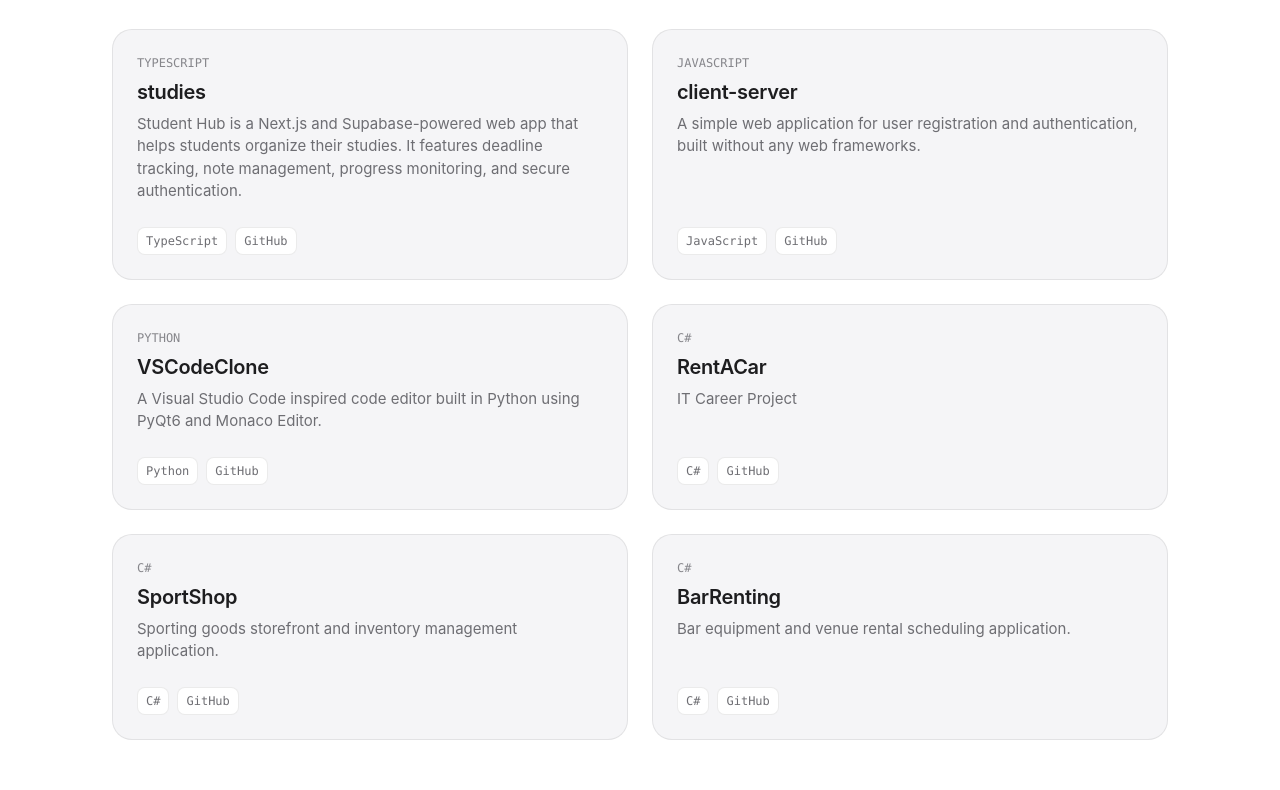
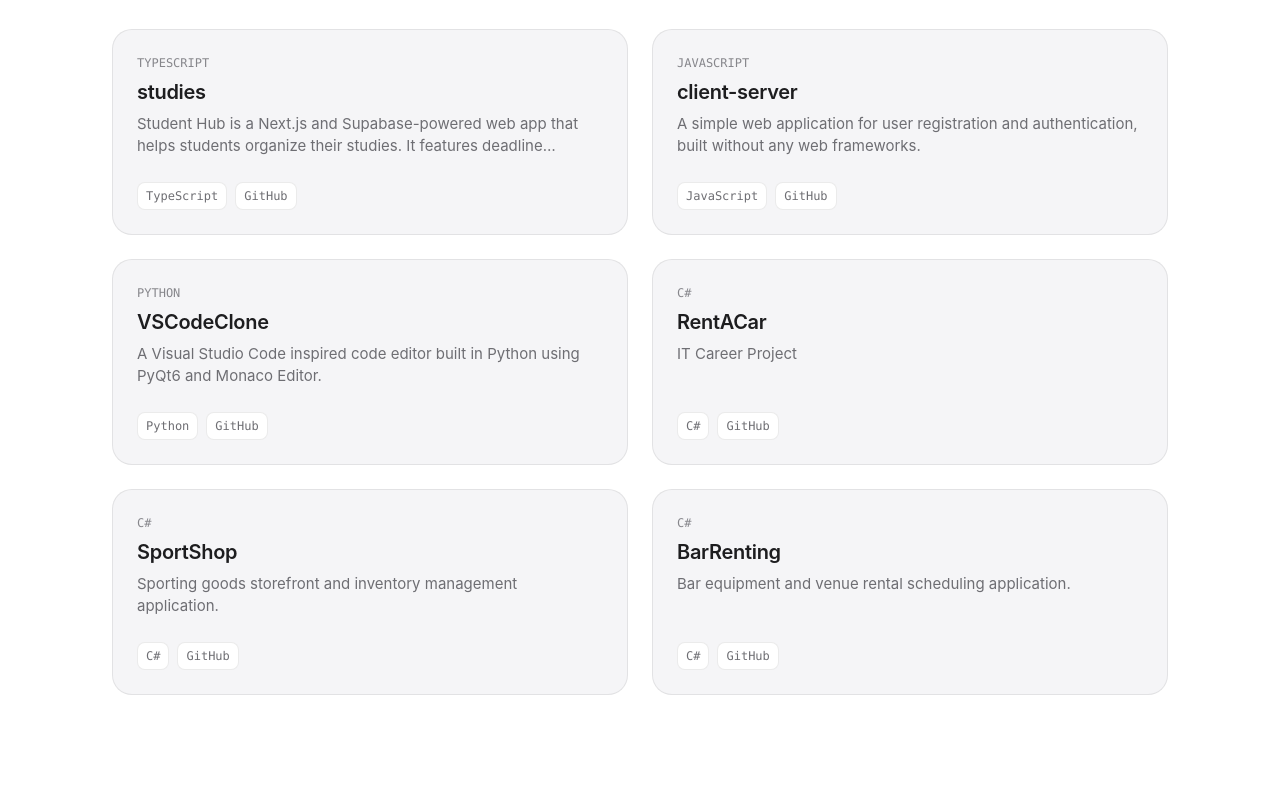
Before and after one commit to suatalikoch/suatalikoch.github.io, a plain HTML site: page index.html in a window 1280 px wide. Shown: the part 1650-2440 px from the top of the page. Drawn offline with Linux system fonts and the light colour scheme.

Commit message:
Clamp card descriptions to 2 lines with ellipsis

```diff
--- a/styles/main.css
+++ b/styles/main.css
@@ -425,6 +425,11 @@ button {
   font-size: 0.9375rem;
   color: var(--text-secondary);
   line-height: 1.5;
+  display: -webkit-box;
+  -webkit-line-clamp: 2;
+  line-clamp: 2;
+  -webkit-box-orient: vertical;
+  overflow: hidden;
 }
 
 .tag-list {
```
